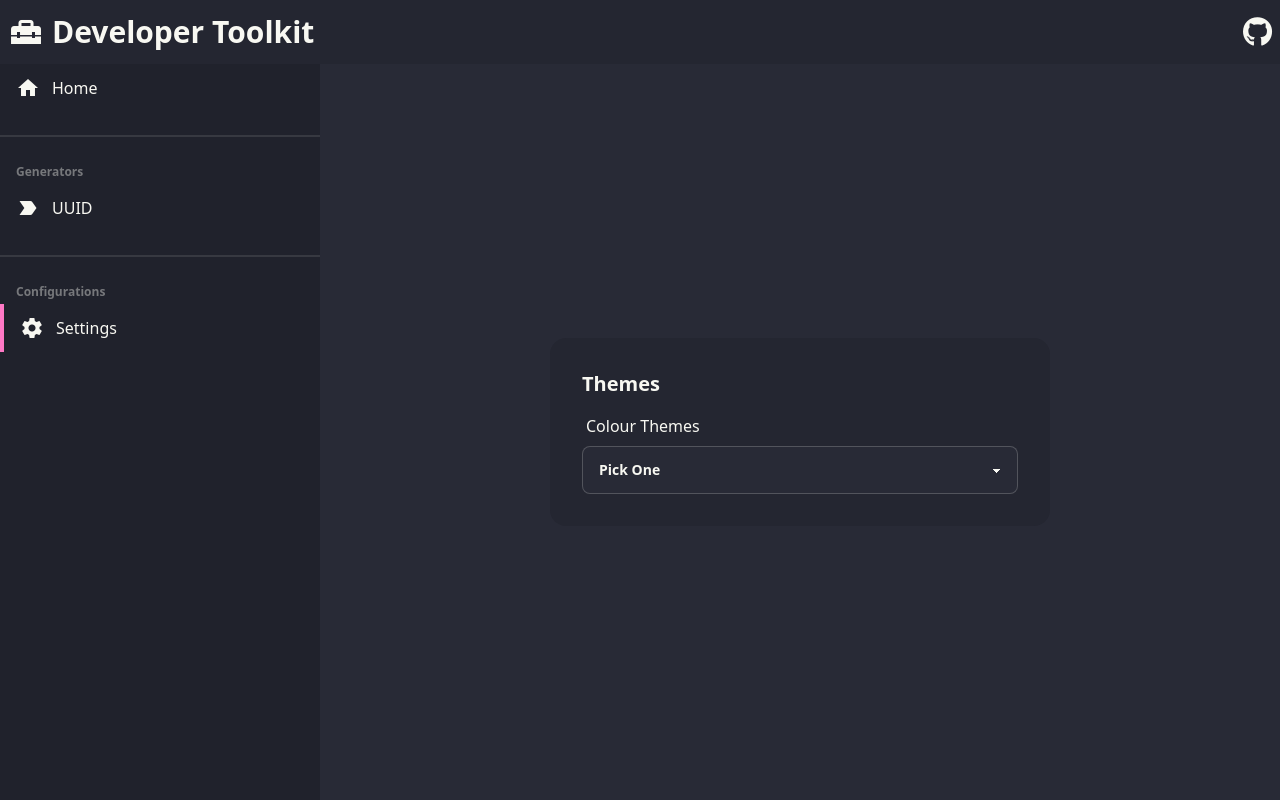
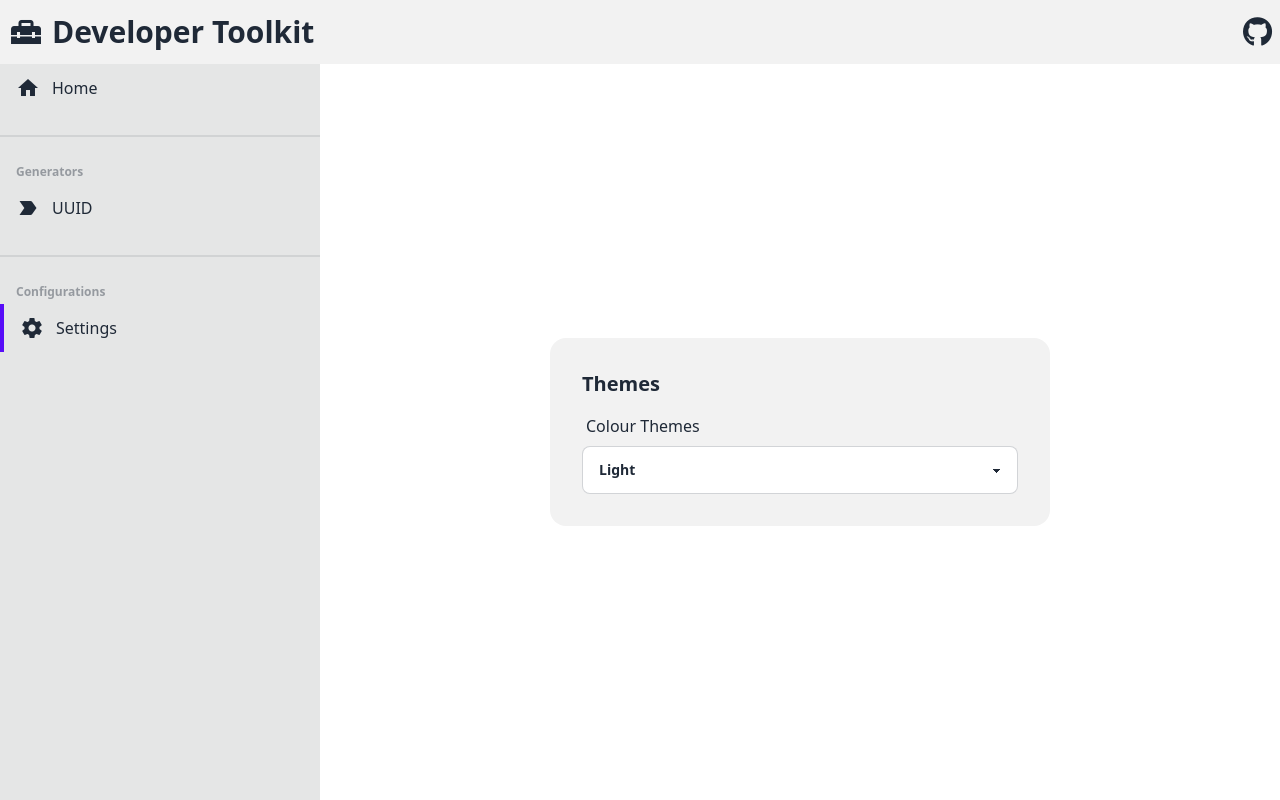
Before and after one commit to kelvinchin12070811/developer-toolkit, an Angular app: page /settings in a window 1280 px wide. Built offline with nearby package versions, Linux system fonts and the light colour scheme.

Commit message:
Experimented with theme changer

```diff
--- a/src/app/pages/settings/common/common.component.html
+++ b/src/app/pages/settings/common/common.component.html
@@ -5,12 +5,16 @@
 
       <div class="form-control">
         <label class="label">Colour Themes</label>
-        <select class="select select-bordered">
+        <select
+          class="select select-bordered"
+          [(ngModel)]="theme"
+          (change)="onThemeChanged()"
+        >
           <option disabled selected>Pick One</option>
-          <option>dracula</option>
-          <option>light</option>
-          <option>dark</option>
-          <option>retro</option>
+          <option value="dracula">Dracula</option>
+          <option value="light">Light</option>
+          <option value="dark">Dark</option>
+          <option value="retro">Retro</option>
         </select>
       </div>
     </div>
--- a/src/app/pages/settings/common/common.component.ts
+++ b/src/app/pages/settings/common/common.component.ts
@@ -1,13 +1,27 @@
-import { Component } from '@angular/core';
+import { Component, effect, signal } from '@angular/core';
 import { CommonModule } from '@angular/common';
+import { FormsModule } from '@angular/forms';
 
 @Component({
   selector: 'app-common',
   standalone: true,
-  imports: [CommonModule],
+  imports: [CommonModule, FormsModule],
   templateUrl: './common.component.html',
-  styleUrls: ['./common.component.scss']
+  styleUrls: ['./common.component.scss'],
 })
 export class CommonComponent {
+  theme: string = localStorage.getItem('theme') ?? 'light';
 
+  constructor() {
+    this.setTheme();
+  }
+
+  onThemeChanged() {
+    this.setTheme();
+    localStorage.setItem('theme', this.theme);
+  }
+
+  private setTheme() {
+    document.querySelector('html')?.setAttribute('data-theme', this.theme);
+  }
 }
--- a/src/index.html
+++ b/src/index.html
@@ -1,5 +1,5 @@
 <!DOCTYPE html>
-<html lang="en" data-theme="dracula">
+<html lang="en">
   <head>
     <meta charset="utf-8" />
     <title>Developer Toolkit</title>
```
